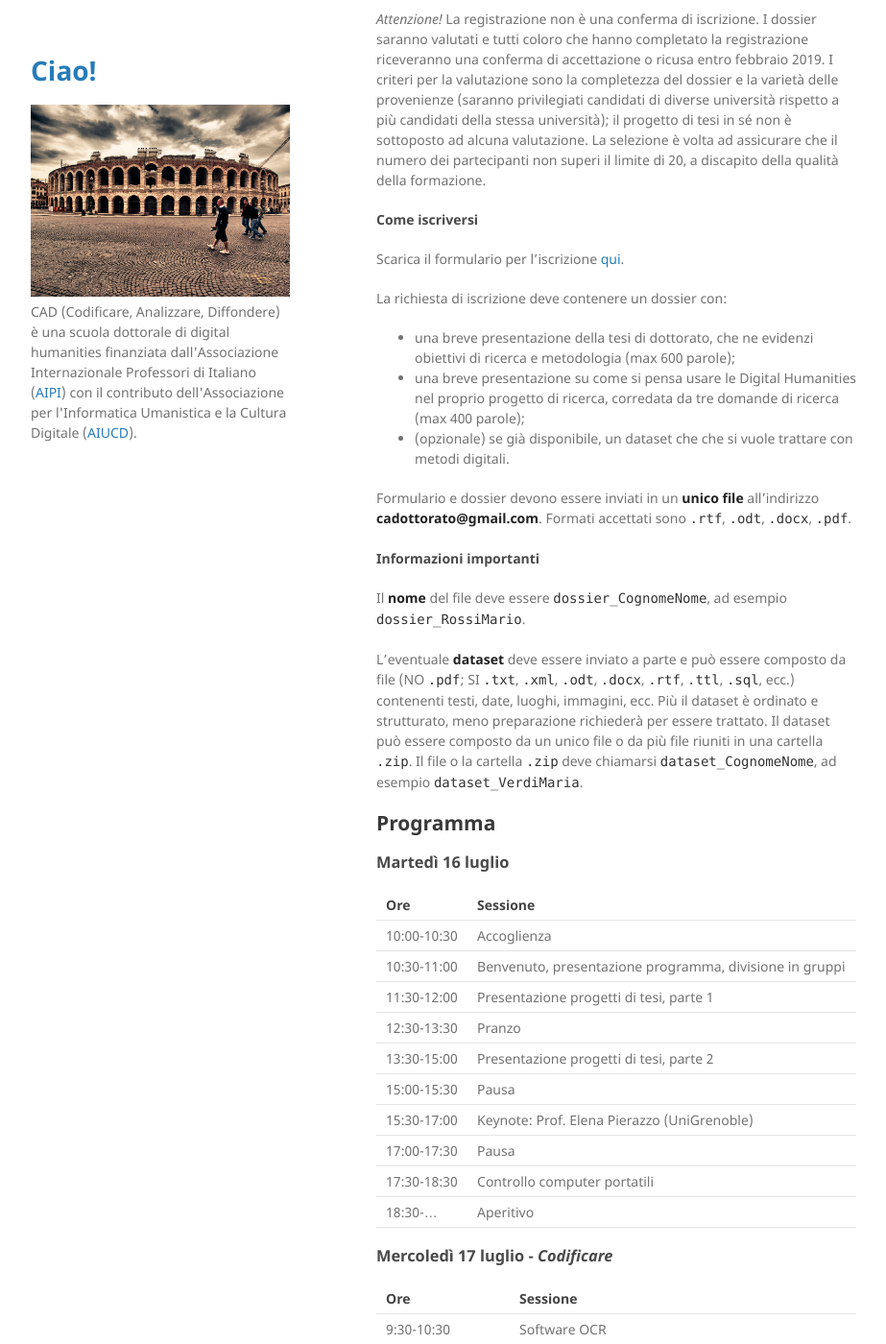
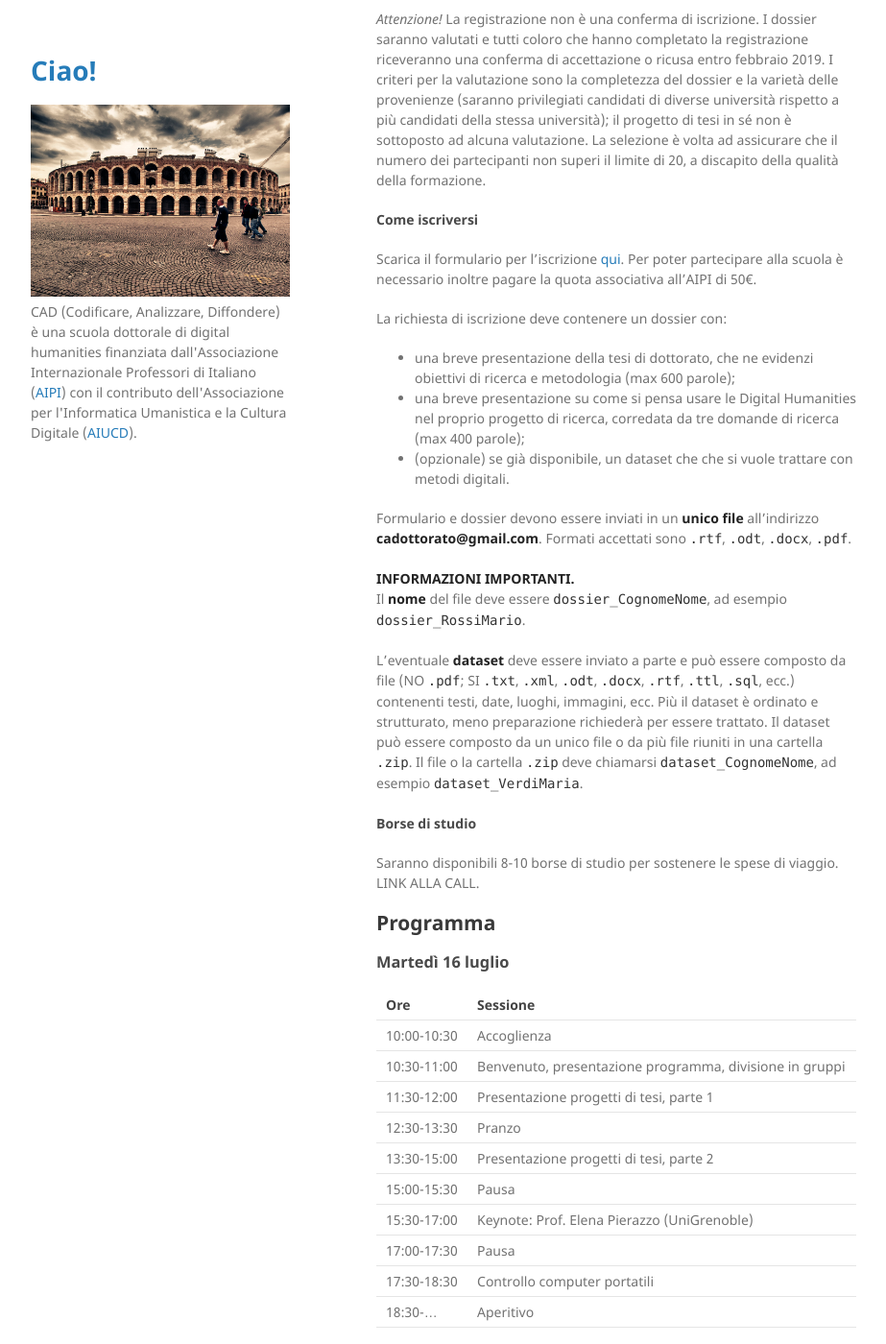
Before and after one commit to CADottorato/sito, a Jekyll site: the page built from index.md, in a window 1280 px wide and 1400 px high, scrolled down 2270 px. Shown: the whole window at 96% size, without its empty margins (178-1101 px from the left). Built offline with Jekyll 4.4.1, drawn with Linux system fonts in a browser that asks for light colours.

Commit message:
Updates
Added information about AIPI membership fees and bursaries.

```diff
--- a/index.md
+++ b/index.md
@@ -98,7 +98,7 @@ Conoscenza della lingua inglese. La lingua della scuola è l’italiano, ma alcu
 
 #### Come iscriversi
 
-Scarica il formulario per l'iscrizione [qui](assets/iscrizioni_form.rtf).
+Scarica il formulario per l'iscrizione [qui](assets/iscrizioni_form.rtf). Per poter partecipare alla scuola è necessario inoltre pagare la quota associativa all'AIPI di 50€.
 
 La richiesta di iscrizione deve contenere un dossier con:
 
@@ -106,15 +106,17 @@ La richiesta di iscrizione deve contenere un dossier con:
 * una breve presentazione su come si pensa usare le Digital Humanities nel proprio progetto di ricerca, corredata da tre domande di ricerca (max 400 parole);
 * (opzionale) se già disponibile, un dataset che che si vuole trattare con metodi digitali.
 
-
 Formulario e dossier devono essere inviati in un **unico file** all'indirizzo **cadottorato@gmail.com**. Formati accettati sono `.rtf`, `.odt`, `.docx`, `.pdf`.
 
-#### Informazioni importanti
-
+**INFORMAZIONI IMPORTANTI.**<br />
 Il **nome** del file deve essere `dossier_CognomeNome`, ad esempio `dossier_RossiMario`.
 
 L'eventuale **dataset** deve essere inviato a parte e può essere composto da file (NO `.pdf`; SI `.txt`, `.xml`, `.odt`, `.docx`, `.rtf`, `.ttl`, `.sql`, ecc.) contenenti testi, date, luoghi, immagini, ecc. Più il dataset è ordinato e strutturato, meno preparazione richiederà per essere trattato. Il dataset può essere composto da un unico file o da più file riuniti in una cartella `.zip`. Il file o la cartella `.zip` deve chiamarsi `dataset_CognomeNome`, ad esempio `dataset_VerdiMaria`.
 
+
+#### Borse di studio
+
+Saranno disponibili 8-10 borse di studio per sostenere le spese di viaggio. LINK ALLA CALL.
 
 
 ## Programma
```
